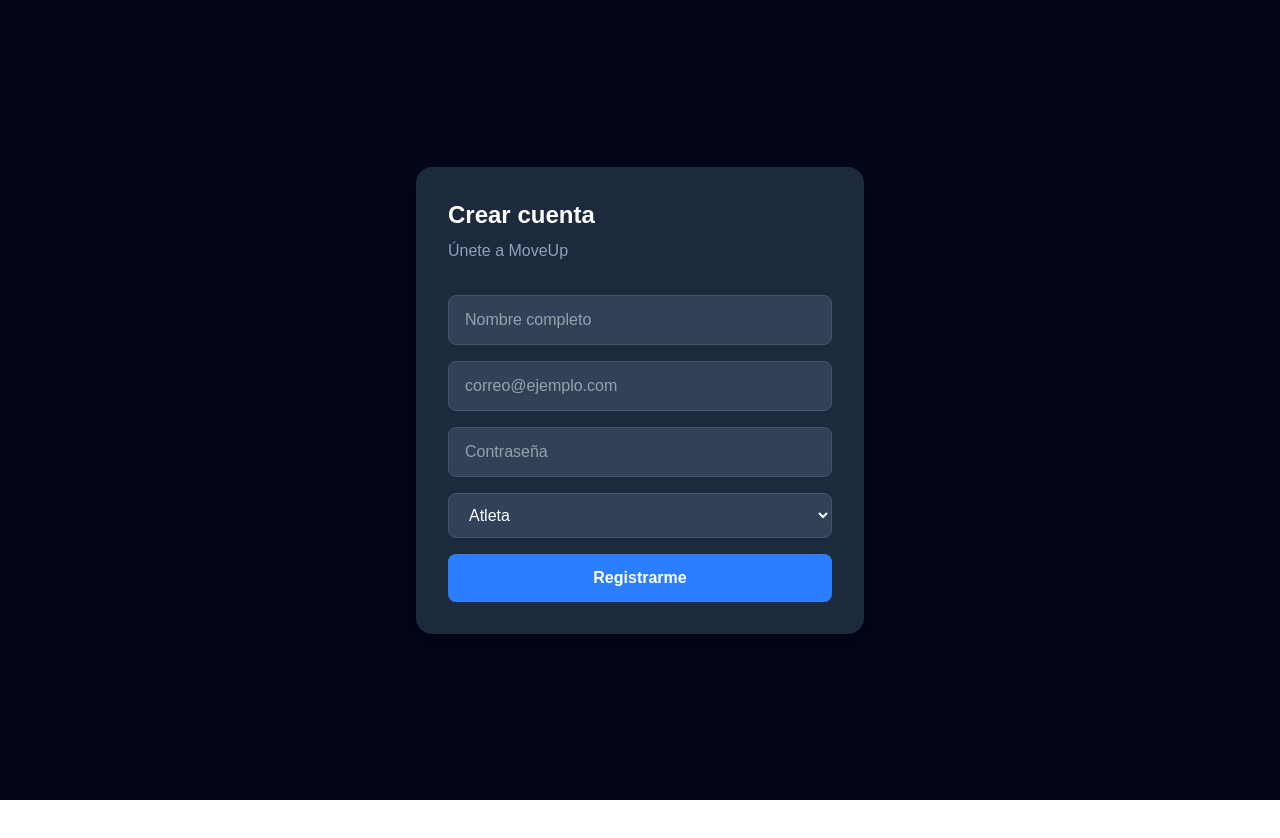
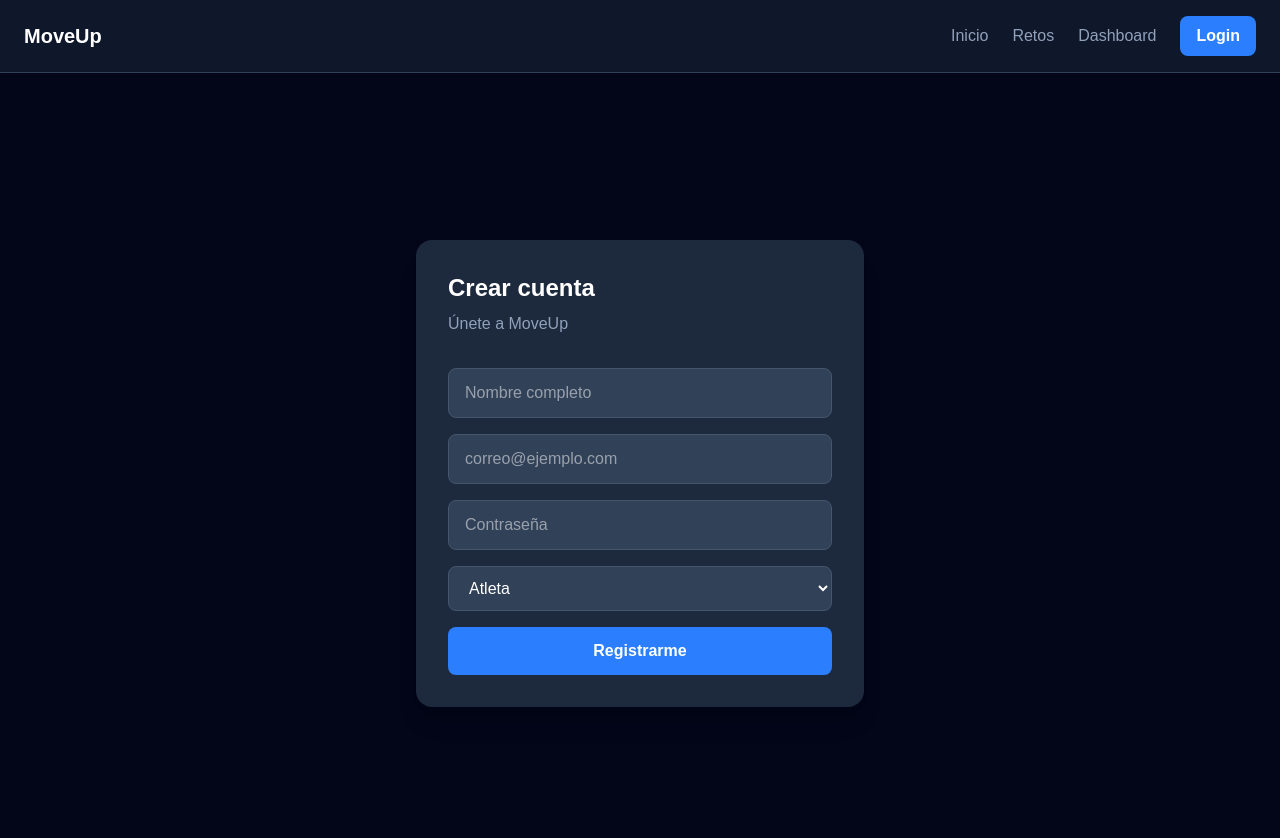
Before and after one commit to Axcell96/moveup, a Next.js app: page /register in a window 1280 px wide. Shown: the top 838 px of the page. Before the commit the page ends 800 px from the top, so only its background shows below. Built offline with nearby package versions, Linux system fonts and the light colour scheme; no server answers.

Commit message:
feat: conectar navbar en el layout global

```diff
--- a/app/layout.tsx
+++ b/app/layout.tsx
@@ -1,6 +1,7 @@
 import type { Metadata } from "next";
 import { Geist, Geist_Mono } from "next/font/google";
 import "./globals.css";
+import Navbar from "@/components/Navbar";
 
 const geistSans = Geist({
   variable: "--font-geist-sans",
@@ -23,7 +24,10 @@
       lang="en"
       className={`${geistSans.variable} ${geistMono.variable} h-full antialiased`}
     >
-      <body className="min-h-full flex flex-col">{children}</body>
+      <body className="min-h-full flex flex-col">
+        <Navbar />
+        {children}
+      </body>
     </html>
   );
 }
```
